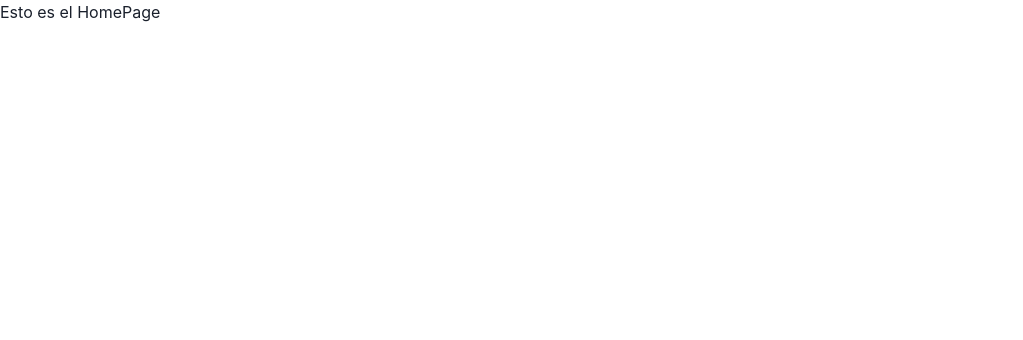
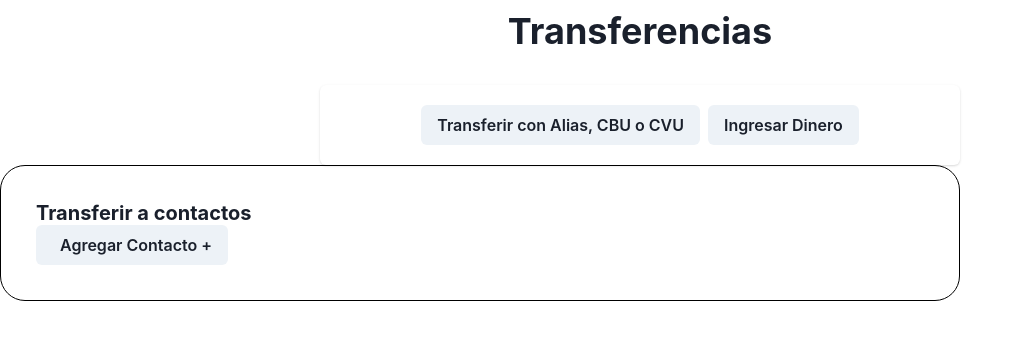
Before and after one commit to nicoco28z/Sprint-2-ITBA, a React (Create React App) app in the folder homebanking/: page / in a window 1280 px wide. Shown: the top 340 px of the page, without its empty margins (0-1023 px from the left). Built offline with nearby package versions, Linux system fonts and the light colour scheme.

Commit message:
Transferencia prototipo

```diff
--- a/homebanking/package.json
+++ b/homebanking/package.json
@@ -4,6 +4,8 @@
   "private": true,
   "dependencies": {
     "@chakra-ui/react": "^2.8.0",
+    "@nextui-org/button": "^2.0.18",
+    "@nextui-org/card": "^2.0.18",
     "@testing-library/jest-dom": "^5.17.0",
     "@testing-library/react": "^13.4.0",
     "@testing-library/user-event": "^13.5.0",
--- a/homebanking/src/Pages/HomePage.jsx
+++ b/homebanking/src/Pages/HomePage.jsx
@@ -1,7 +1,10 @@
 import React from 'react'
+import TransferenciasPage from './TransferenciasPage'
 
 export default function HomePage() {
   return (
-    <div>Esto es el HomePage</div>
+    <>
+      <TransferenciasPage/>
+    </>
   )
 }
--- /dev/null
+++ b/homebanking/src/Pages/TransferenciasPage.jsx
@@ -0,0 +1,30 @@
+import { Box, Button, Card, CardBody, HStack, Heading } from "@chakra-ui/react";
+import React from "react";
+
+export default function TransferenciasPage() {
+  return (
+    <>
+      {/*ACA VA EL COMPONENTE DEL MENU */}
+
+      <Heading textAlign="center" mt="10px">
+        Transferencias
+      </Heading>
+      <Box display="flex" justifyContent="center" textAlign="center" mt="2rem">
+        <Card size="md" w="50%">
+          <CardBody>
+            <HStack justifyContent="center">
+              <Button>Transferir con Alias, CBU o CVU</Button>
+              <Button>Ingresar Dinero</Button>
+            </HStack>
+          </CardBody>
+        </Card>
+      </Box>
+      <Box p='35px' borderRadius='25px' border='1px' w='60rem' borderColor='black'>
+        <Heading size='md' textAlign="start">Transferir a contactos</Heading>
+        <Button leftIcon>Agregar Contacto + </Button>
+
+      </Box>
+
+    </>
+  );
+}
```
Also changed, not shown: 1 other file (tests, documents, lock files or other folders).
